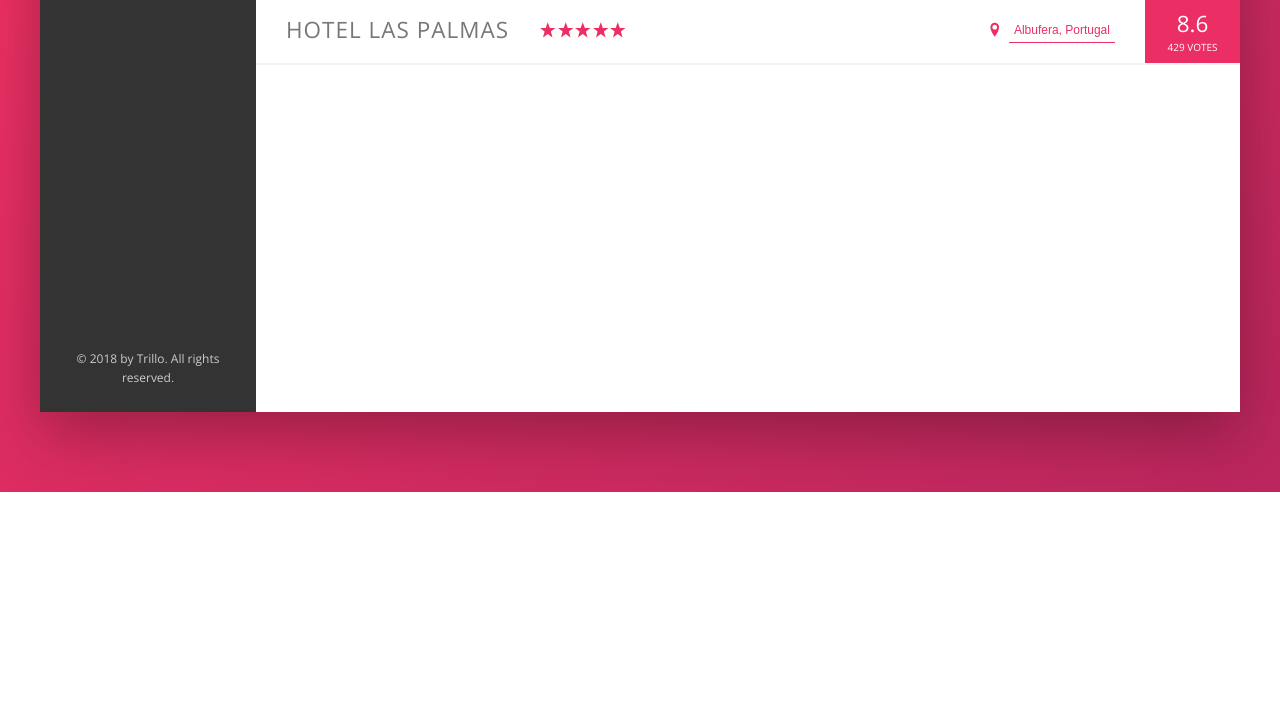
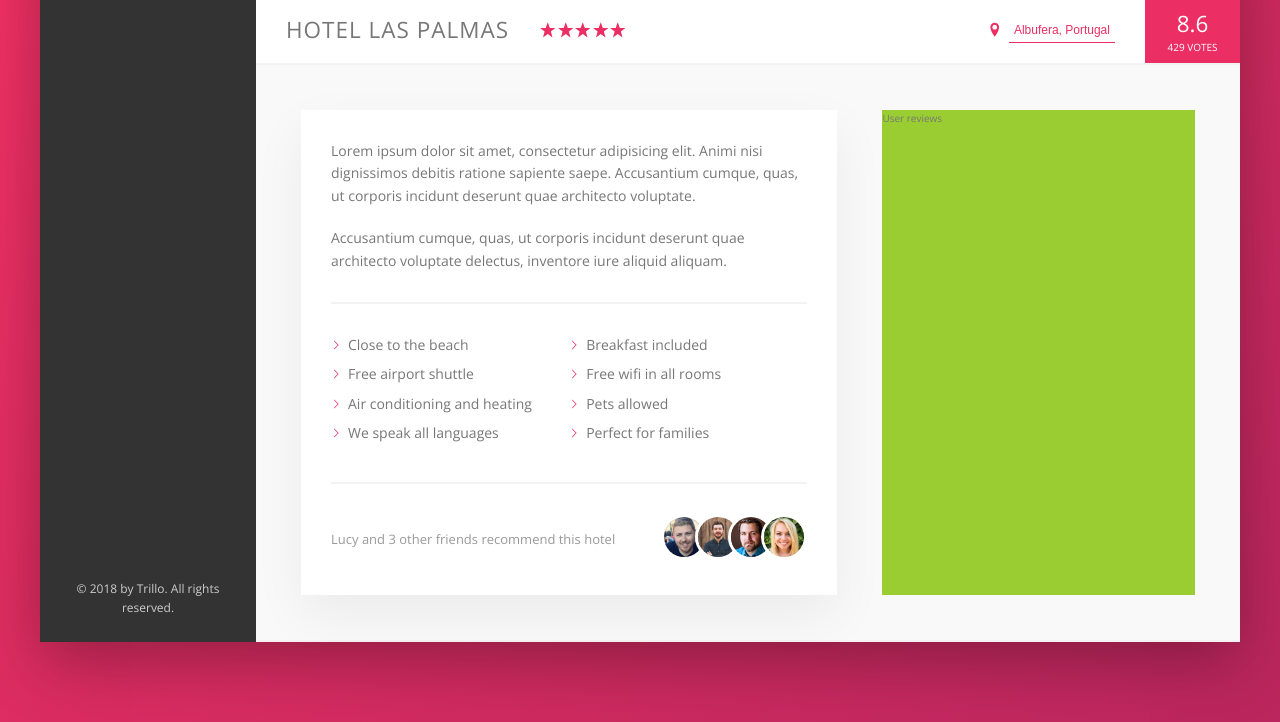
Before and after one commit to lujanfernaud/trillo, a website: page index.html in a window 1280 px wide. Shown: the part 538-1260 px from the top of the page. Before the commit the page ends 1030 px from the top, so only its background shows below. Drawn offline with nearby package versions, Linux system fonts and the light colour scheme.

Commit message:
Build description

```diff
--- a/index.html
+++ b/index.html
@@ -148,6 +148,46 @@
     				<div class="overview__rating-count">429 votes</div>
     			</div>
     		</div>
+
+    		<div class="detail">
+    			<div class="description">
+    				<p class="paragraph">
+    					Lorem ipsum dolor sit amet, consectetur adipisicing elit. Animi nisi dignissimos debitis ratione sapiente saepe. Accusantium cumque, quas, ut corporis incidunt deserunt quae architecto voluptate.
+    				</p>
+
+    				<p class="paragraph">
+    					Accusantium cumque, quas, ut corporis incidunt deserunt quae architecto voluptate delectus, inventore iure aliquid aliquam.
+    				</p>
+
+    				<ul class="list">
+    					<li class="list__item">Close to the beach</li>
+    					<li class="list__item">Breakfast included</li>
+    					<li class="list__item">Free airport shuttle</li>
+    					<li class="list__item">Free wifi in all rooms</li>
+    					<li class="list__item">Air conditioning and heating</li>
+    					<li class="list__item">Pets allowed</li>
+    					<li class="list__item">We speak all languages</li>
+    					<li class="list__item">Perfect for families</li>
+    				</ul>
+
+    				<div class="recommend">
+    					<p class="recommend__count">
+    						Lucy and 3 other friends recommend this hotel
+    					</p>
+
+    					<div class="recommend__friends">
+    						<img src="img/user-3.jpg" alt="Friend 1" class="recommend__photo">
+    						<img src="img/user-4.jpg" alt="Friend 2" class="recommend__photo">
+    						<img src="img/user-5.jpg" alt="Friend 3" class="recommend__photo">
+    						<img src="img/user-6.jpg" alt="Friend 4" class="recommend__photo">
+    					</div>
+    				</div>
+    			</div>
+
+    			<div class="user-reviews">
+    				User reviews
+    			</div>
+    		</div>
     	</main>
     </div>
 
--- a/sass/_base.scss
+++ b/sass/_base.scss
@@ -13,6 +13,9 @@
   --color-grey-dark-3: #999;
 
   --shadow-dark: 0 2rem 6rem rgba(0, 0, 0, .3);
+  --shadow-light: 0 2rem 5rem rgba(0, 0, 0, .06);
+
+  --line: 2px solid var(--color-grey-light-2);
 }
 
 * {
--- a/sass/_components.scss
+++ b/sass/_components.scss
@@ -222,7 +222,7 @@
 .overview {
   display: flex;
   align-items: center;
-  border-bottom: 2px solid var(--color-grey-light-2);
+  border-bottom: var(--line);
 
   &__heading {
     font-size: 2.25rem;
@@ -306,3 +306,83 @@
     outline-width: 2px;
   }
 }
+
+
+//
+// Paragraph
+//
+
+
+.paragraph:not(:last-of-type) {
+  margin-bottom: 2rem;
+}
+
+
+//
+// List
+//
+
+
+.list {
+  display: flex;
+  flex-wrap: wrap;
+  margin: 3rem 0;
+  padding: 3rem 0;
+  list-style: none;
+  border-top: var(--line);
+  border-bottom: var(--line);
+
+  &__item {
+    flex: 0 0 50%;
+    margin-bottom: .7rem;
+  }
+
+  &__item::before {
+    content: "";
+    display: inline-block;
+    height: 1rem;
+    width: 1rem;
+    margin-right: 7px;
+
+    // Older Browsers
+    // background-image: url(../img/chevron-thin-right.svg);
+    // background-size: cover;
+
+    // Newer Brosers (Masks)
+    background-color: var(--color-primary);
+    -webkit-mask-image: url(../img/chevron-thin-right.svg);
+     -webkit-mask-size: cover;
+            mask-image: url(../img/chevron-thin-right.svg);
+             mask-size: cover;
+  }
+
+}
+
+
+//
+// Rerommend
+//
+
+
+.recommend {
+  display: flex;
+  align-items: center;
+  font-size: 1.3rem;
+  color: var(--color-grey-dark-3);
+
+  &__count {
+    margin-right: auto;
+  }
+
+  &__photo {
+    height: 4rem;
+    width: 4rem;
+    border: 3px solid #fff;
+    border-radius: 50%;
+    box-sizing: content-box;
+
+    &:not(:last-child) {
+      margin-right: -1.6rem;
+    }
+  }
+}
--- a/sass/_layout.scss
+++ b/sass/_layout.scss
@@ -13,7 +13,7 @@
   height: 7rem;
   font-size: 1.4rem;
   background-color: #fff;
-  border-bottom: 2px solid var(--color-grey-light-2);
+  border-bottom: var(--line);
 }
 
 .content {
@@ -30,6 +30,26 @@
 
 .hotel-view {
   flex: 1;
-  height: 80rem;
   background-color: #fff;
 }
+
+.detail {
+  display: flex;
+  padding: 4.5rem;
+  background-color: var(--color-grey-light-1);
+  border-bottom: var(--line);
+}
+
+.description {
+  flex: 0 0 60%;
+  margin-right: 4.5rem;
+  padding: 3rem;
+  font-size: 1.4rem;
+  background-color: #fff;
+  box-shadow: var(--shadow-light);
+}
+
+.user-reviews {
+  flex: 1;
+  background-color: yellowgreen;
+}
```
Also changed, not shown: css/style.css.
